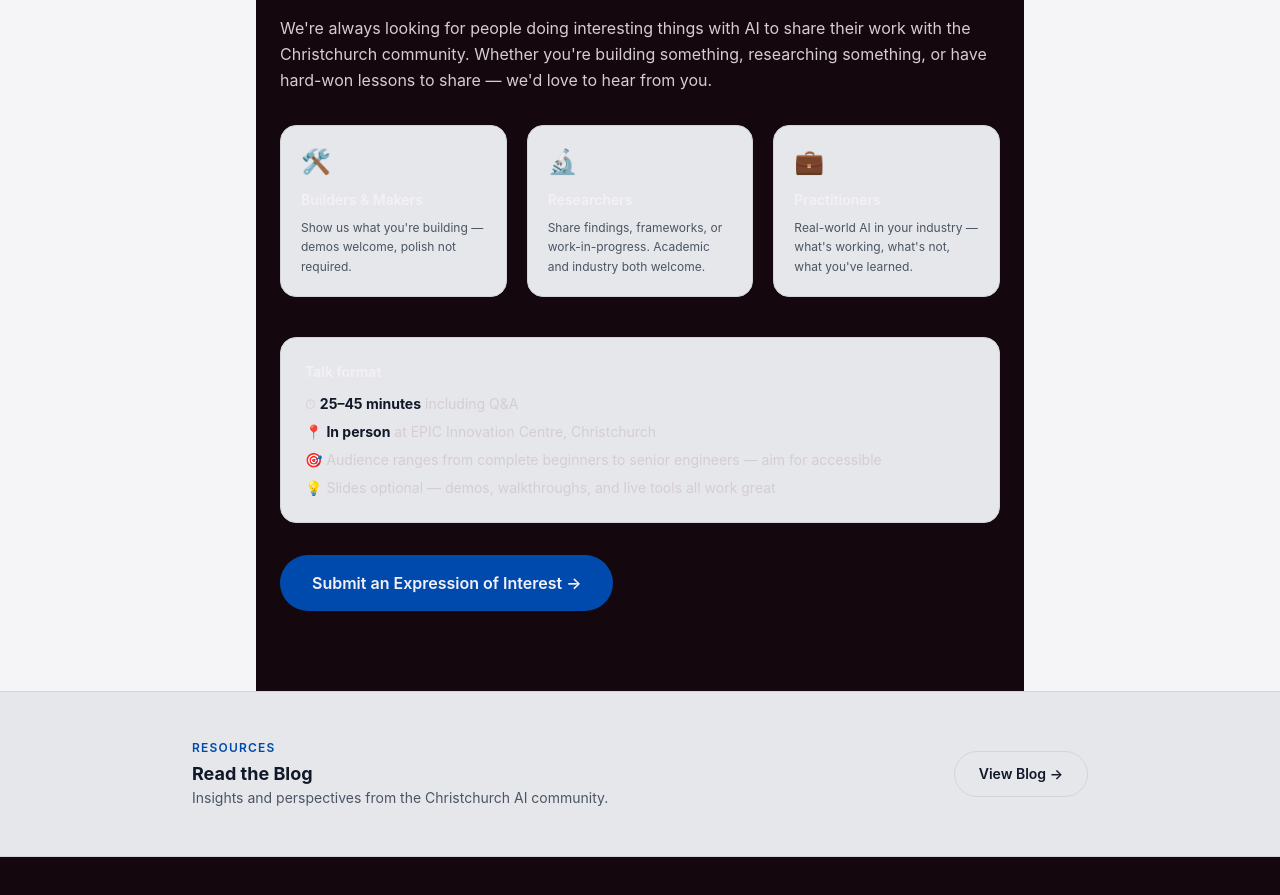
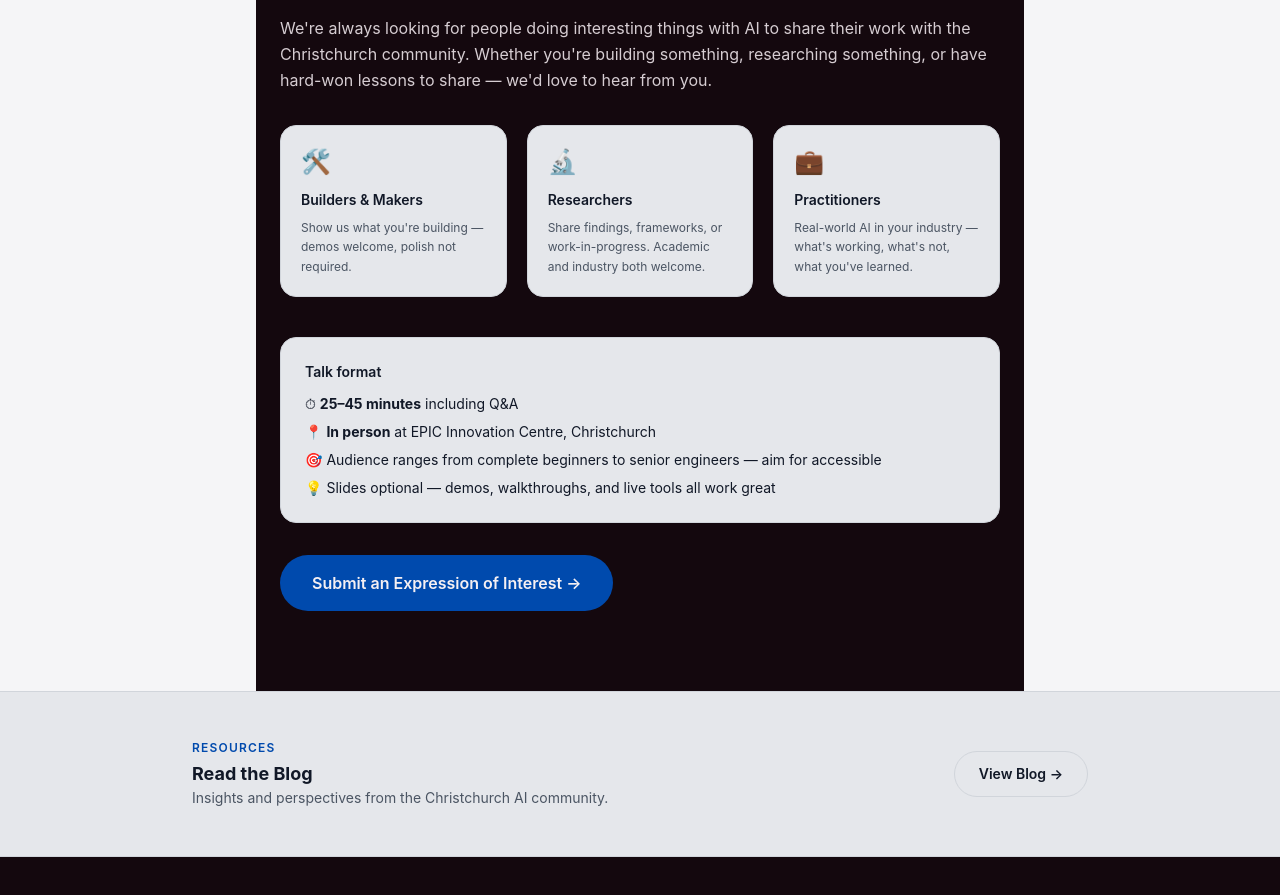
Before and after one commit to caelanhuntress/christchurch-ai, a Next.js app: page / in a window 1280 px wide. Shown: the part 5745-6640 px from the top of the page. Built offline with nearby package versions, Linux system fonts and the light colour scheme.

Commit message:
Call For Speakers: mark cards as light-card and darken emphasized text in light mode

```diff
--- a/app/globals.css
+++ b/app/globals.css
@@ -100,6 +100,11 @@ body.theme-light .dark-photo-section .light-card [style*="color: var(--accent)"]
   color: var(--accent) !important;
 }
 
+body.theme-light .dark-photo-section .light-card .text-white,
+body.theme-light .dark-photo-section .light-card strong.text-white {
+  color: var(--foreground) !important;
+}
+
 /* Homepage event titles that sit directly on photos must stay white */
 .homepage-photo-title {
   color: #ffffff !important;
--- a/app/page.tsx
+++ b/app/page.tsx
@@ -431,7 +431,7 @@ export default function Home() {
                   desc: "Real-world AI in your industry — what's working, what's not, what you've learned.",
                 },
               ].map((item) => (
-                <div key={item.title} className="rounded-2xl border p-5"
+                <div key={item.title} className="rounded-2xl border p-5 light-card"
                   style={{ borderColor: "var(--border)", background: "var(--muted)" }}>
                   <div className="text-2xl mb-3">{item.emoji}</div>
                   <div className="font-semibold mb-2 text-sm">{item.title}</div>
@@ -439,7 +439,7 @@ export default function Home() {
                 </div>
               ))}
             </div>
-            <div className="rounded-2xl border p-6 mb-8" style={{ borderColor: "var(--border)", background: "var(--muted)" }}>
+            <div className="rounded-2xl border p-6 mb-8 light-card" style={{ borderColor: "var(--border)", background: "var(--muted)" }}>
               <div className="text-sm font-semibold mb-3">Talk format</div>
               <ul className="text-sm space-y-2" style={{ color: "var(--text-muted)" }}>
                 <li>⏱ <strong className="text-white">25–45 minutes</strong> including Q&A</li>
```
